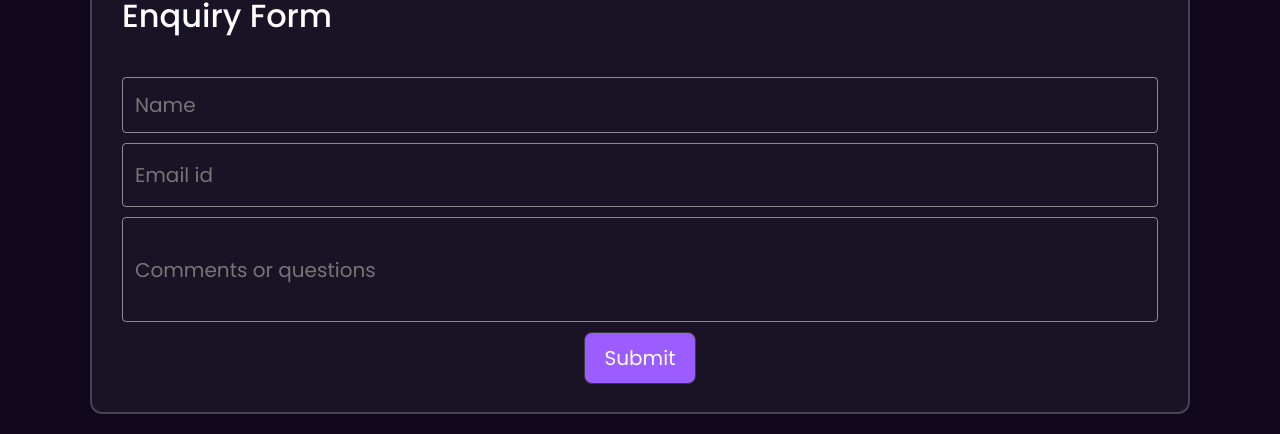
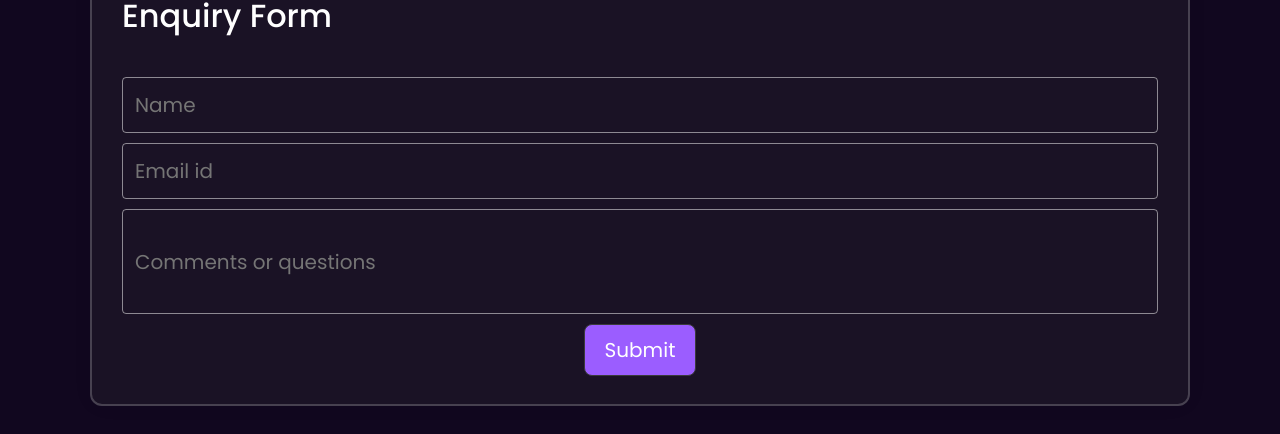
Before and after one commit to ShubhamParkhi/Portfolio-Template, a Next.js app: page /contact in a window 1280 px wide. Shown: the part 456-890 px from the top of the page. Built offline with nearby package versions, Linux system fonts and the light colour scheme.

Commit message:
Update enquiry-form.tsx

```diff
--- a/components/enquiry-form.tsx
+++ b/components/enquiry-form.tsx
@@ -26,26 +26,26 @@ const EnquiryForm: NextPage = () => {
             Enquiry Form
           </h2>
         </div>
-        <div className="self-stretch flex flex-col items-center justify-start gap-[10px]">
+        <div className="flex flex-col items-center justify-start gap-[10px]">
           <input
-            className="text-xl bg-[transparent] self-stretch rounded box-border h-14 flex flex-col justify-center py-4 px-3 border-[1px] border-solid border-gray-200 text-white  font-poppins"
+            className="w-full text-xl bg-[transparent] rounded box-border h-14 flex flex-col justify-center py-4 px-3 border-[1px] border-solid border-gray-200 text-white font-poppins"
             placeholder="Name"
             type="text"
             name="from_name"
           />
           <input
-            className="text-xl bg-[transparent] self-stretch rounded flex flex-col justify-start py-4 px-3 border-[1px] border-solid border-gray-200 text-white  font-poppins"
+            className="w-full text-xl bg-[transparent] rounded box-border h-14 flex flex-col justify-center py-4 px-3 border-[1px] border-solid border-gray-200 text-white font-poppins"
             placeholder="Email id"
             type="email"
             name="email_id"
           />
           <input
-            className="text-xl bg-[transparent] self-stretch rounded box-border h-[105px] flex flex-col justify-start p-3 border-[1px] border-solid border-gray-200 text-white  font-poppins"
+            className="w-full text-xl bg-[transparent] rounded box-border h-[105px] flex flex-col justify-start p-3 border-[1px] border-solid border-gray-200 text-white font-poppins"
             placeholder="Comments or questions"
             type="text"
             name="message"
           />
-          <button className="py-2.5 px-5 bg-blueviolet rounded-lg border-[1px] border-solid border-shade-3 font-poppins text-xl text-shade1  font-poppins" type="submit">
+          <button className="py-2.5 px-5 bg-blueviolet rounded-lg border-[1px] border-solid border-shade-3 font-poppins text-xl text-shade1 font-poppins" type="submit">
               Submit
           </button>
         </div>
```
